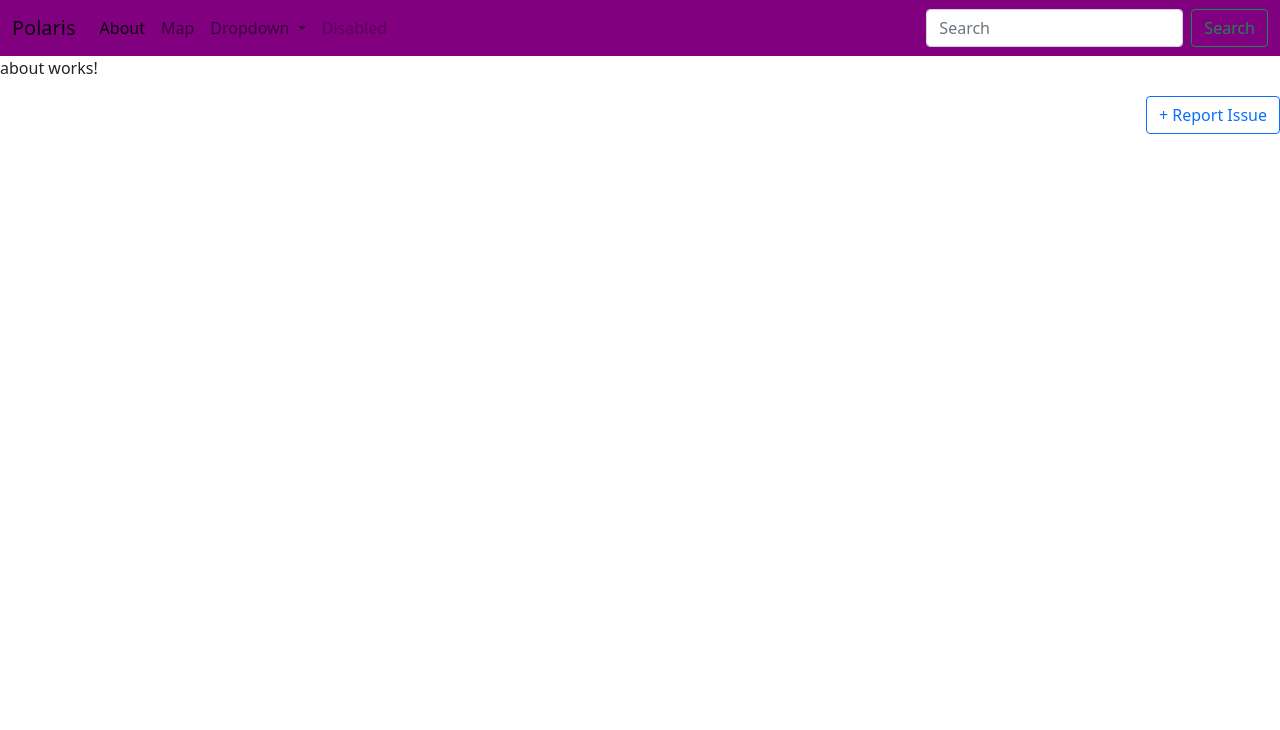
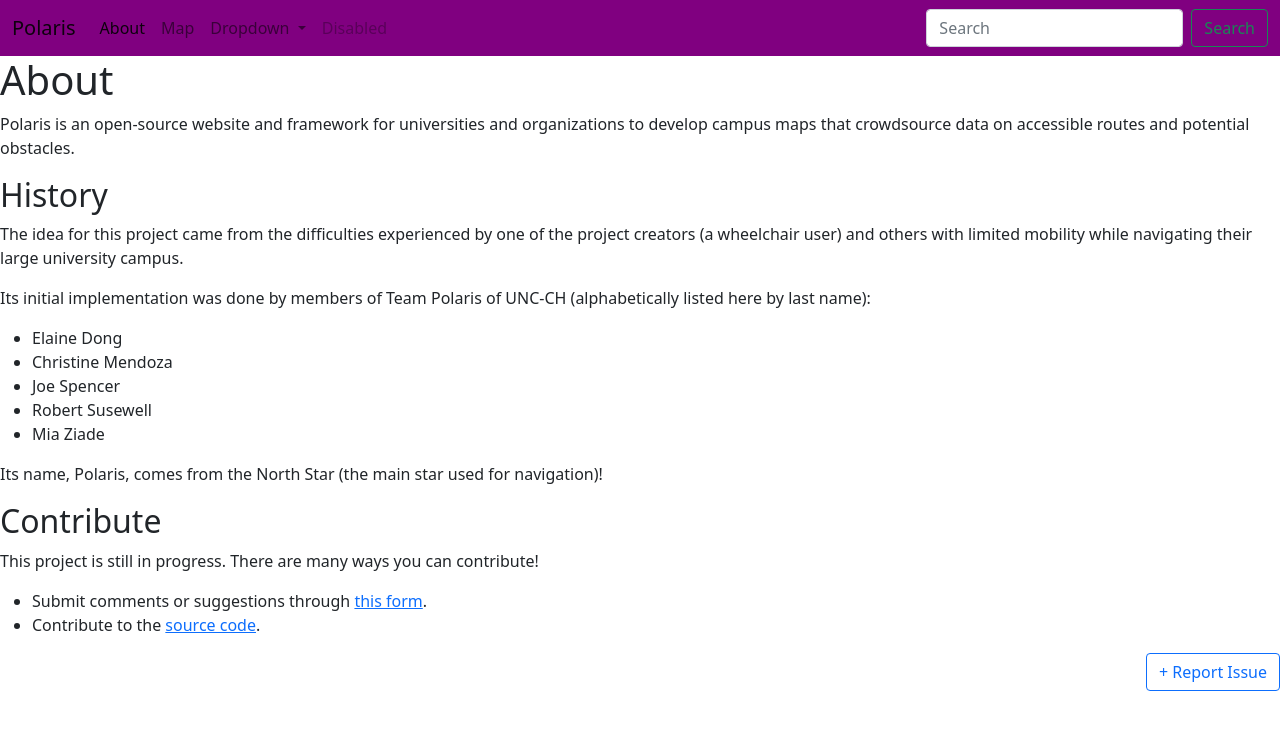
Before and after one commit to polaris-maps/luminary-web-client, an Angular app: page /about in a window 1280 px wide. Shown: the top 730 px of the page. Built offline with nearby package versions, Linux system fonts and the light colour scheme.

Commit message:
flesh out the about page

```diff
--- a/src/app/about/about.component.html
+++ b/src/app/about/about.component.html
@@ -1 +1,19 @@
-<p>about works!</p>
+<h1>About</h1>
+<p>Polaris is an open-source website and framework for universities and organizations to develop campus maps that crowdsource data on accessible routes and potential obstacles.</p>
+<h2>History</h2>
+<p>The idea for this project came from the difficulties experienced by one of the project creators (a wheelchair user) and others with limited mobility while navigating their large university campus.</p>
+<p>Its initial implementation was done by members of Team Polaris of UNC-CH (alphabetically listed here by last name):</p>
+<ul>
+    <li>Elaine Dong</li>
+    <li>Christine Mendoza</li>
+    <li>Joe Spencer</li>
+    <li>Robert Susewell</li>
+    <li>Mia Ziade</li>
+</ul>
+<p>Its name, Polaris, comes from the North Star (the main star used for navigation)!</p>
+<h2>Contribute</h2>
+<p>This project is still in progress. There are many ways you can contribute!</p>
+<ul>
+    <li>Submit comments or suggestions through <a href="https://forms.gle/cu1J7Dh3AeYR5ytL6">this form</a>.</li>
+    <li>Contribute to the <a href="https://github.com/comp426-2022-spring/a99-polaris">source code</a>.</li>
+</ul>
```
